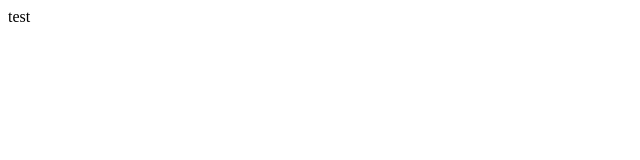
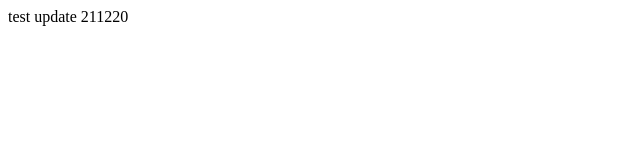
Before and after one commit to jasonjiachen1973/gitdemo, a plain HTML site: page index.html in a window 1280 px wide. Shown: the whole page, without its empty margins (0-640 px from the left). Drawn offline with Linux system fonts and the light colour scheme.

Commit message:
some update

```diff
--- a/index.html
+++ b/index.html
@@ -6,6 +6,7 @@
     <title>Home Page-- Change to be push to Gihub</title>
 
     test
+	update 211220
 </head>
 <body>
     <nav></nav>
```
